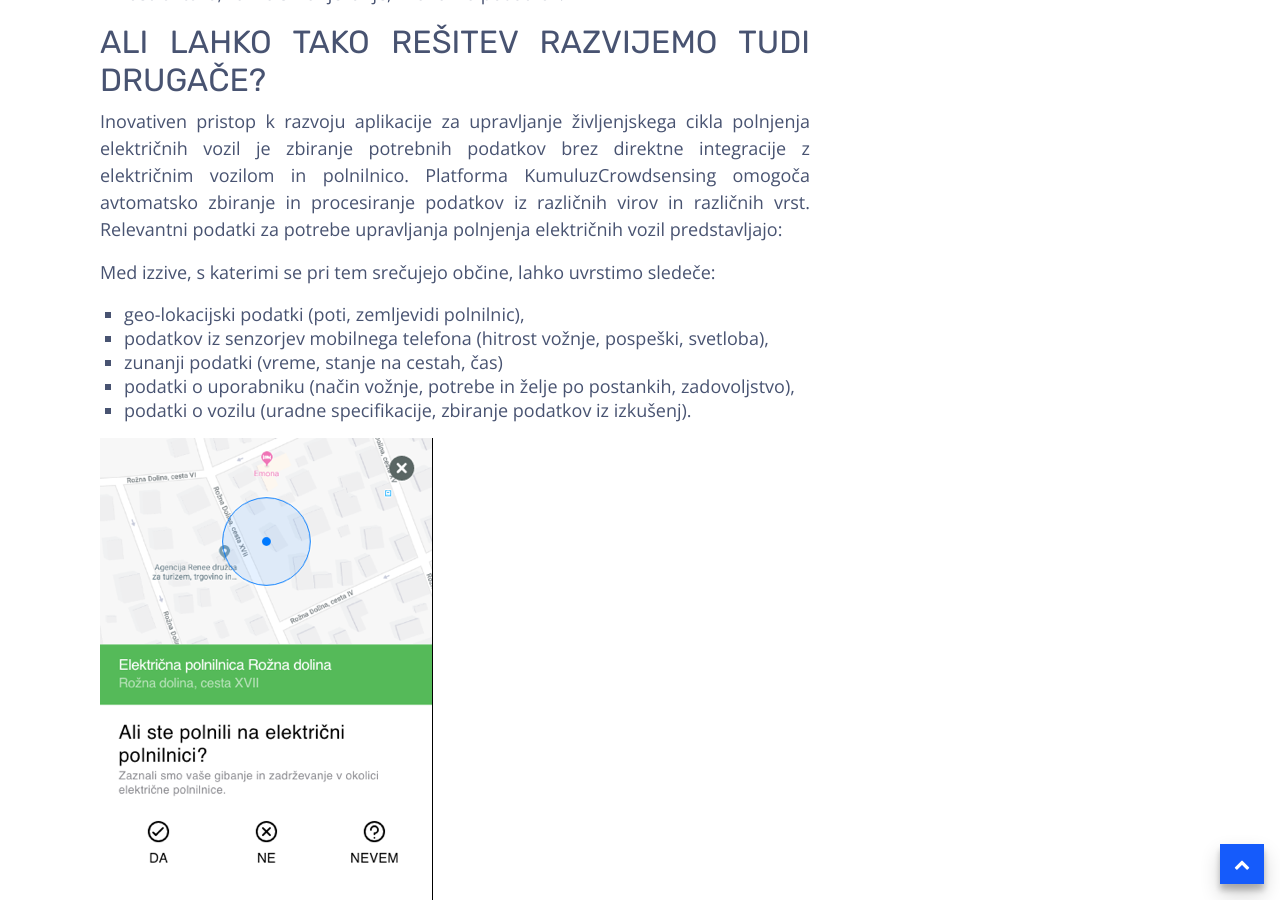
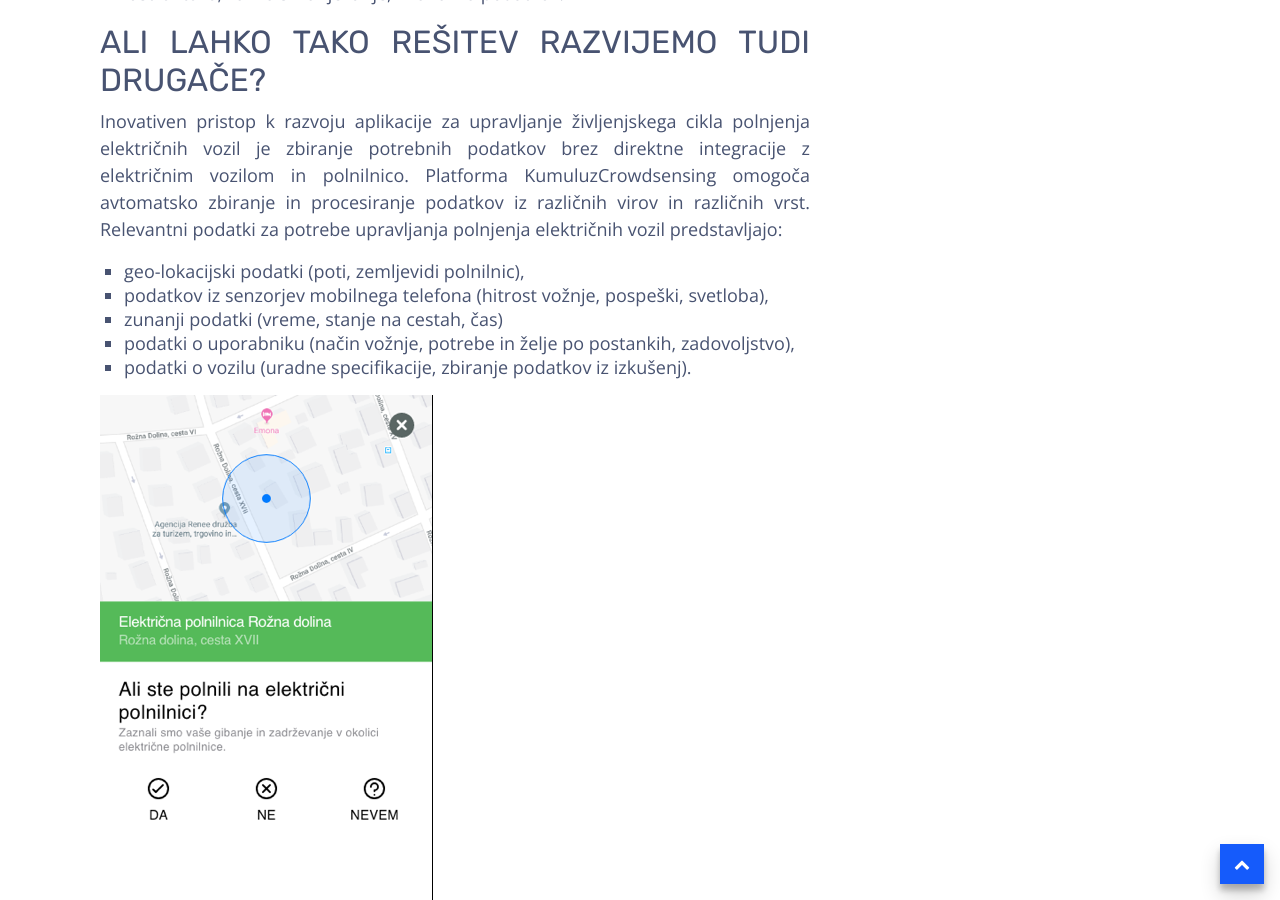
Before and after one commit to kumuluz/blog.sunesis.si, a Jekyll site: the page built from _posts/2021-08-10-upravljanje-baterija-el-avto.markdown, in a window 1280 px wide and 900 px high, scrolled down 902 px. Built offline with Jekyll 4.4.1, drawn with Linux system fonts in a browser that asks for light colours.

Commit message:
Update 2021-08-10-upravljanje-baterija-el-avto.markdown

```diff
--- a/_posts/2021-08-10-upravljanje-baterija-el-avto.markdown
+++ b/_posts/2021-08-10-upravljanje-baterija-el-avto.markdown
@@ -15,9 +15,6 @@ Električna vozila so že sedanjost in hkrati predstavljajo zeleno prihodnost. N
 ## Ali lahko tako rešitev razvijemo tudi drugače?
 
 Inovativen pristop k razvoju aplikacije za upravljanje življenjskega cikla polnjenja električnih vozil je zbiranje potrebnih podatkov **brez direktne integracije** z električnim vozilom in polnilnico. Platforma KumuluzCrowdsensing omogoča avtomatsko zbiranje in procesiranje podatkov iz različnih virov in različnih vrst. Relevantni podatki za potrebe upravljanja polnjenja električnih vozil predstavljajo:
-
-
-Med izzive, s katerimi se pri tem srečujejo občine, lahko uvrstimo sledeče:
 - geo-lokacijski podatki (poti, zemljevidi polnilnic),
 - podatkov iz senzorjev mobilnega telefona (hitrost vožnje, pospeški, svetloba),
 - zunanji podatki (vreme, stanje na cestah, čas)
```
